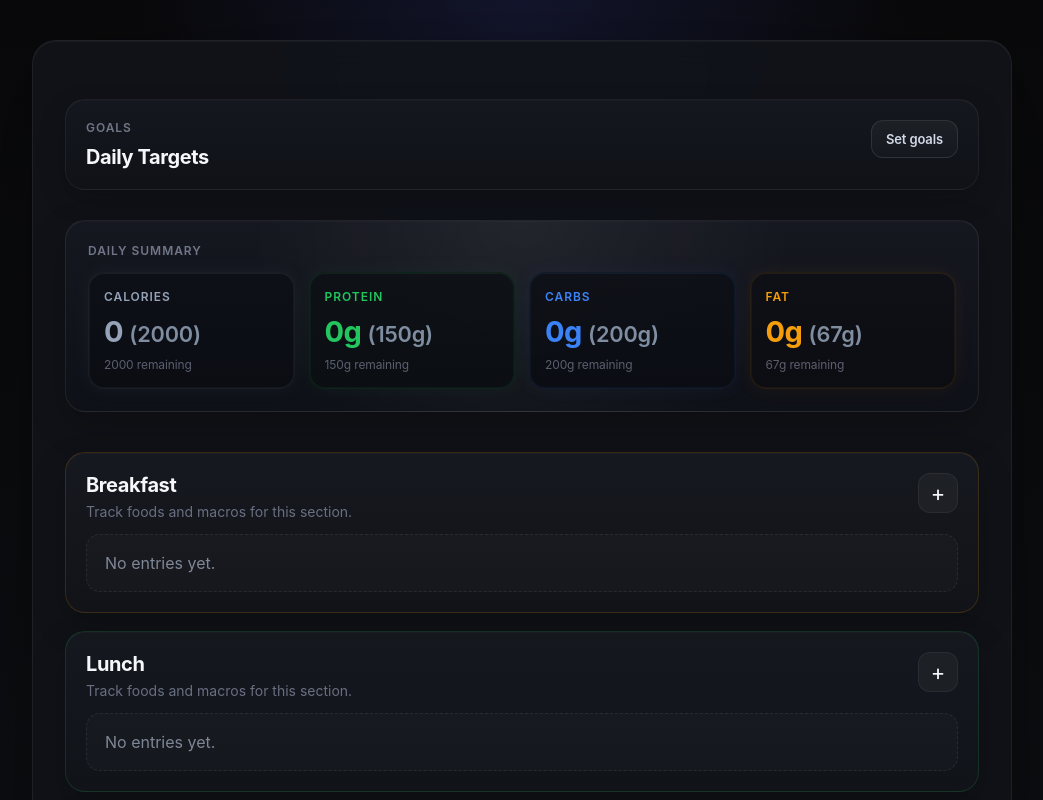
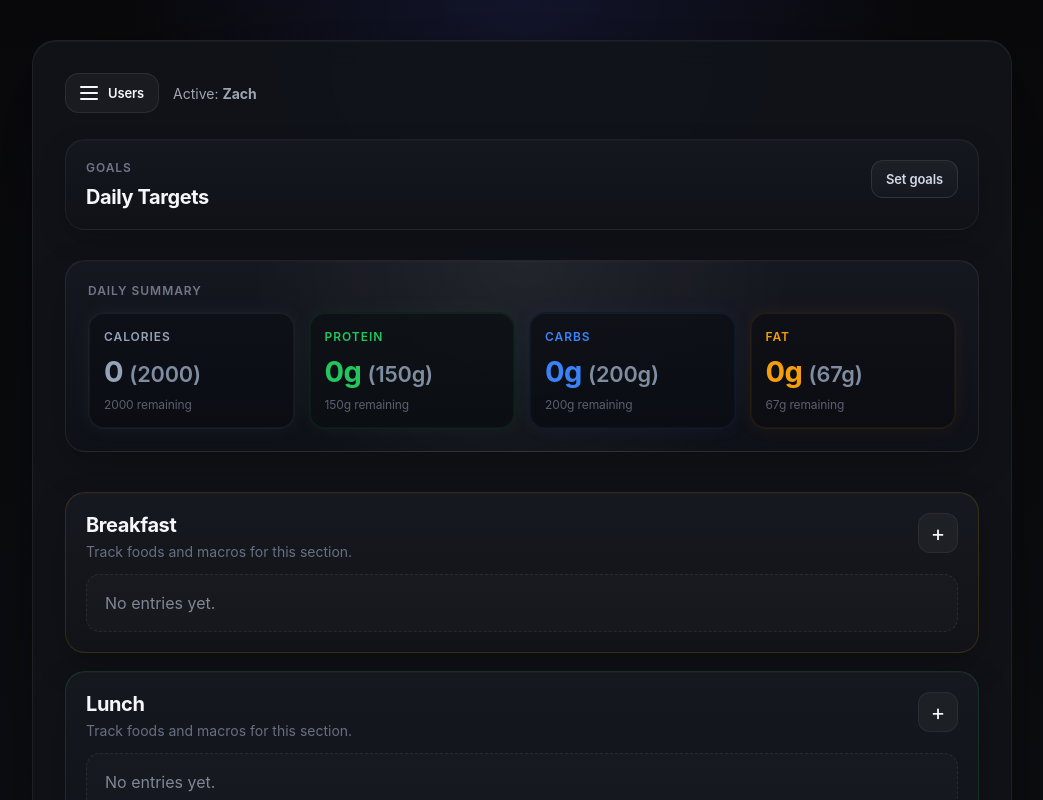
Before and after one commit to zrygwelski/ai-calorie-app, a Next.js app: page / in a window 1280 px wide. Shown: the top 800 px of the page, without its empty margins (118-1161 px from the left). Built offline with nearby package versions, Linux system fonts and the light colour scheme.

Commit message:
Feature: multiple users

```diff
--- a/app/globals.css
+++ b/app/globals.css
@@ -54,6 +54,100 @@ input {
     0 24px 90px rgba(0, 0, 0, 0.42),
     inset 0 1px 0 rgba(255, 255, 255, 0.04);
   backdrop-filter: blur(14px);
+  position: relative;
+}
+
+.user-bar {
+  position: relative;
+  display: flex;
+  align-items: center;
+  gap: 14px;
+  margin-bottom: 24px;
+  flex-wrap: wrap;
+}
+
+.user-menu-button {
+  display: inline-flex;
+  align-items: center;
+  gap: 10px;
+  padding: 11px 14px;
+  border: 1px solid rgba(255, 255, 255, 0.08);
+  border-radius: 14px;
+  background: rgba(255, 255, 255, 0.04);
+  color: #f5f7fa;
+  cursor: pointer;
+  transition: background-color 140ms ease, transform 140ms ease;
+}
+
+.user-menu-button:hover {
+  background: rgba(255, 255, 255, 0.08);
+  transform: translateY(-1px);
+}
+
+.user-menu-symbol {
+  display: inline-flex;
+  flex-direction: column;
+  justify-content: space-between;
+  width: 18px;
+  height: 14px;
+}
+
+.user-menu-symbol span {
+  display: block;
+  width: 100%;
+  height: 2px;
+  border-radius: 999px;
+  background: #f5f7fa;
+}
+
+.user-menu-text {
+  font-size: 13px;
+  font-weight: 600;
+  letter-spacing: -0.01em;
+}
+
+.user-active {
+  margin: 0;
+  color: rgba(199, 207, 221, 0.78);
+  font-size: 14px;
+}
+
+.user-menu-drawer {
+  position: absolute;
+  top: calc(100% + 10px);
+  left: 0;
+  width: min(240px, 100%);
+  padding: 12px;
+  border-radius: 18px;
+  background: rgba(12, 14, 19, 0.96);
+  border: 1px solid rgba(255, 255, 255, 0.08);
+  box-shadow: 0 18px 40px rgba(0, 0, 0, 0.24);
+  z-index: 20;
+  display: grid;
+  gap: 8px;
+}
+
+.user-menu-item {
+  width: 100%;
+  padding: 10px 12px;
+  border-radius: 12px;
+  background: transparent;
+  color: #f5f7fa;
+  border: none;
+  text-align: left;
+  cursor: pointer;
+  font-size: 14px;
+  transition: background-color 140ms ease;
+}
+
+.user-menu-item:hover,
+.user-menu-item:focus-visible {
+  background: rgba(255, 255, 255, 0.06);
+  outline: none;
+}
+
+.user-menu-item--active {
+  background: rgba(255, 255, 255, 0.1);
 }
 
 .hero {
--- a/app/page.tsx
+++ b/app/page.tsx
@@ -21,6 +21,32 @@ type DailyGoals = {
   carbsPct: number;
   fatPct: number;
 };
+
+type UserName = "Zach" | "Suzie" | "Munch" | "Andrew" | "Brian";
+
+type UserData = {
+  dailyGoals: DailyGoals;
+  entries: Record<MealSection, FoodEntry[]>;
+};
+
+const users: UserName[] = ["Zach", "Suzie", "Munch", "Andrew", "Brian"];
+
+function createBlankUserData(): UserData {
+  return {
+    dailyGoals: {
+      calories: "2000",
+      proteinPct: 30,
+      carbsPct: 40,
+      fatPct: 30,
+    },
+    entries: {
+      Breakfast: [],
+      Lunch: [],
+      Dinner: [],
+      Snacks: [],
+    },
+  };
+}
 
 function toNumber(value: unknown): number {
   if (typeof value === "number") {
@@ -58,18 +84,39 @@ export default function Home() {
   const [error, setError] = useState("");
   const [rawOutput, setRawOutput] = useState("");
   const [goalsOpen, setGoalsOpen] = useState(false);
-  const [dailyGoals, setDailyGoals] = useState<DailyGoals>({
-    calories: "2000",
-    proteinPct: 30,
-    carbsPct: 40,
-    fatPct: 30,
-  });
-  const [entries, setEntries] = useState<Record<MealSection, FoodEntry[]>>({
-    Breakfast: [],
-    Lunch: [],
-    Dinner: [],
-    Snacks: [],
-  });
+  const [menuOpen, setMenuOpen] = useState(false);
+  const [activeUser, setActiveUser] = useState<UserName>("Zach");
+  const [usersData, setUsersData] = useState<Record<UserName, UserData>>(() =>
+    Object.fromEntries(users.map((user) => [user, createBlankUserData()])) as Record<
+      UserName,
+      UserData
+    >
+  );
+
+  const currentUserData = usersData[activeUser];
+  const { dailyGoals, entries } = currentUserData;
+
+  const updateDailyGoals = (updater: (goals: DailyGoals) => DailyGoals) => {
+    setUsersData((current) => ({
+      ...current,
+      [activeUser]: {
+        ...current[activeUser],
+        dailyGoals: updater(current[activeUser].dailyGoals),
+      },
+    }));
+  };
+
+  const updateEntries = (
+    updater: (entries: Record<MealSection, FoodEntry[]>) => Record<MealSection, FoodEntry[]>
+  ) => {
+    setUsersData((current) => ({
+      ...current,
+      [activeUser]: {
+        ...current[activeUser],
+        entries: updater(current[activeUser].entries),
+      },
+    }));
+  };
 
   const totals = mealSections.reduce(
     (acc, meal) => {
@@ -100,7 +147,7 @@ export default function Home() {
   const remainingFat = goalsReady ? goalFatGrams - totals.fat : 0;
 
   const deleteEntry = (meal: MealSection, index: number) => {
-    setEntries((current) => ({
+    updateEntries((current) => ({
       ...current,
       [meal]: current[meal].filter((_, i) => i !== index),
     }));
@@ -154,7 +201,7 @@ export default function Home() {
             fat: item.fat ?? "-",
           }));
 
-          setEntries((current) => ({
+          updateEntries((current) => ({
             ...current,
             [activeMeal]: [...current[activeMeal], ...newEntries],
           }));
@@ -175,6 +222,45 @@ export default function Home() {
   return (
     <main className="page">
       <div className="app-shell">
+        <div className="user-bar">
+          <button
+            type="button"
+            className="user-menu-button"
+            aria-haspopup="true"
+            aria-expanded={menuOpen}
+            onClick={() => setMenuOpen((current) => !current)}
+          >
+            <span className="user-menu-symbol" aria-hidden="true">
+              <span />
+              <span />
+              <span />
+            </span>
+            <span className="user-menu-text">Users</span>
+          </button>
+
+          <p className="user-active">
+            Active: <strong>{activeUser}</strong>
+          </p>
+
+          {menuOpen ? (
+            <div className="user-menu-drawer" role="menu">
+              {users.map((user) => (
+                <button
+                  key={user}
+                  type="button"
+                  className={`user-menu-item ${user === activeUser ? "user-menu-item--active" : ""}`}
+                  onClick={() => {
+                    setActiveUser(user);
+                    setMenuOpen(false);
+                  }}
+                >
+                  {user}
+                </button>
+              ))}
+            </div>
+          ) : null}
+        </div>
+
         <section className="goals" aria-label="Goals">
           <div className="goals-header">
             <div>
@@ -210,7 +296,7 @@ export default function Home() {
                         className="goals-input"
                         value={dailyGoals.calories}
                         onChange={(e) =>
-                          setDailyGoals((current) => ({
+                          updateDailyGoals((current) => ({
                             ...current,
                             calories: e.target.value,
                           }))
@@ -234,7 +320,7 @@ export default function Home() {
                         max={100}
                         value={dailyGoals.proteinPct}
                         onChange={(e) =>
-                          setDailyGoals((current) => ({
+                          updateDailyGoals((current) => ({
                             ...current,
                             proteinPct: clampInt(Number(e.target.value), 0, 100),
                           }))
@@ -256,7 +342,7 @@ export default function Home() {
                         max={100}
                         value={dailyGoals.carbsPct}
                         onChange={(e) =>
-                          setDailyGoals((current) => ({
+                          updateDailyGoals((current) => ({
                             ...current,
                             carbsPct: clampInt(Number(e.target.value), 0, 100),
                           }))
@@ -278,7 +364,7 @@ export default function Home() {
                         max={100}
                         value={dailyGoals.fatPct}
                         onChange={(e) =>
-                          setDailyGoals((current) => ({
+                          updateDailyGoals((current) => ({
                             ...current,
                             fatPct: clampInt(Number(e.target.value), 0, 100),
                           }))
```
